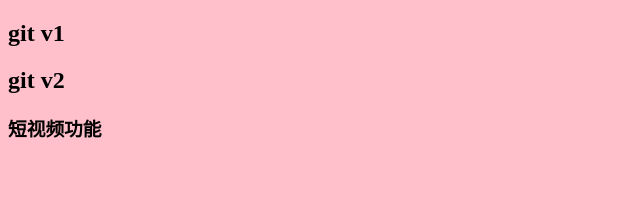
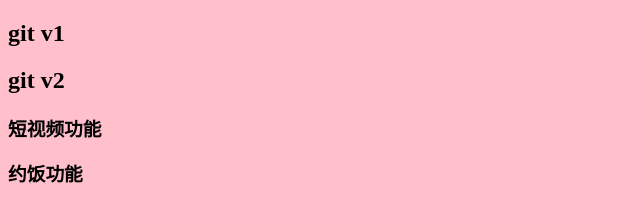
Before and after one commit to webpon/dbhot, a plain HTML site: page index.html in a window 1280 px wide. Shown: the whole page, without its empty margins (0-640 px from the left). Drawn offline with Linux system fonts and the light colour scheme.

Commit message:
'约饭功能'

```diff
--- a/index.html
+++ b/index.html
@@ -11,5 +11,7 @@
     <h2>git   v2</h2>
 
     <h3>短视频功能</h3>
+
+    <h3>约饭功能</h3>
 </body>
 </html>
```
